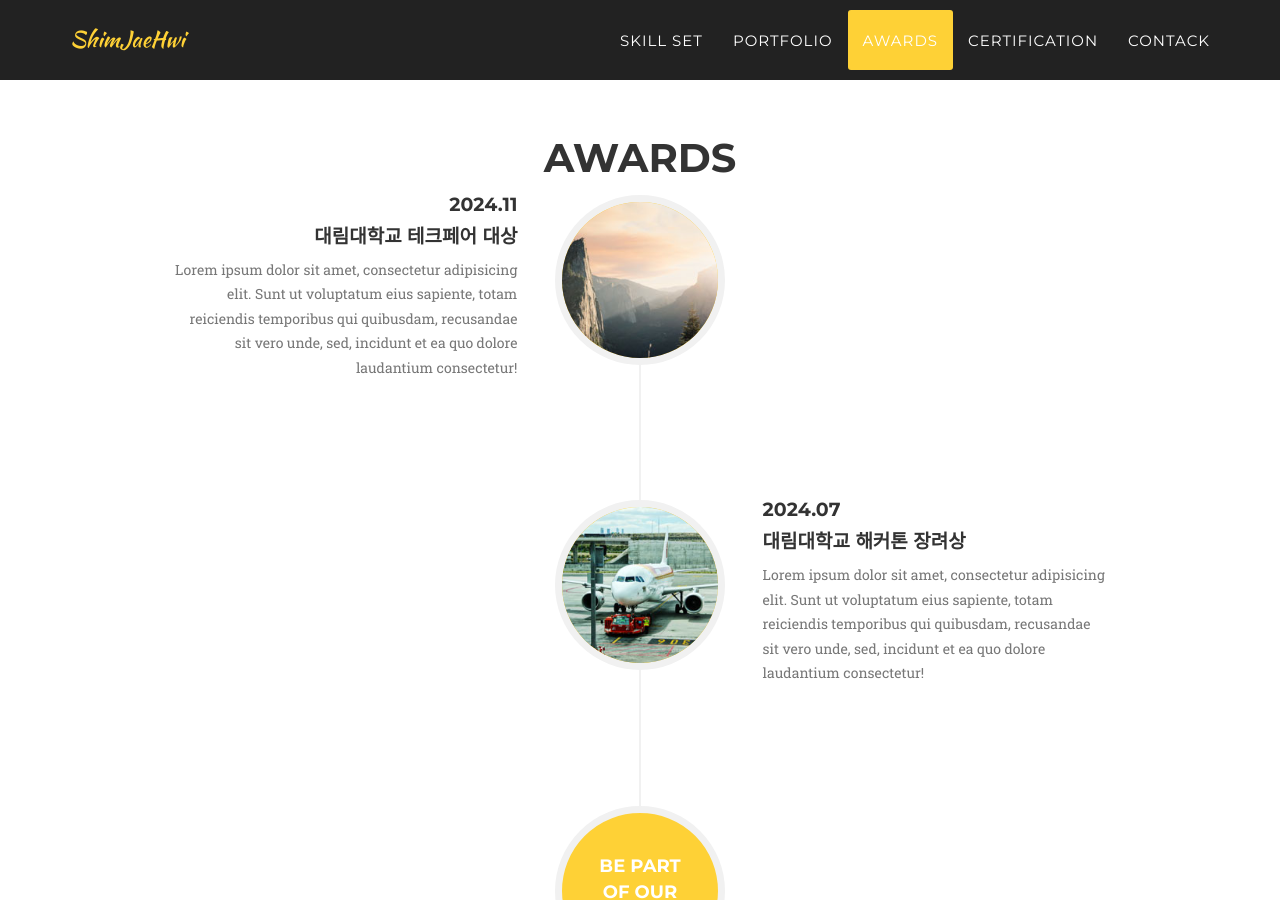
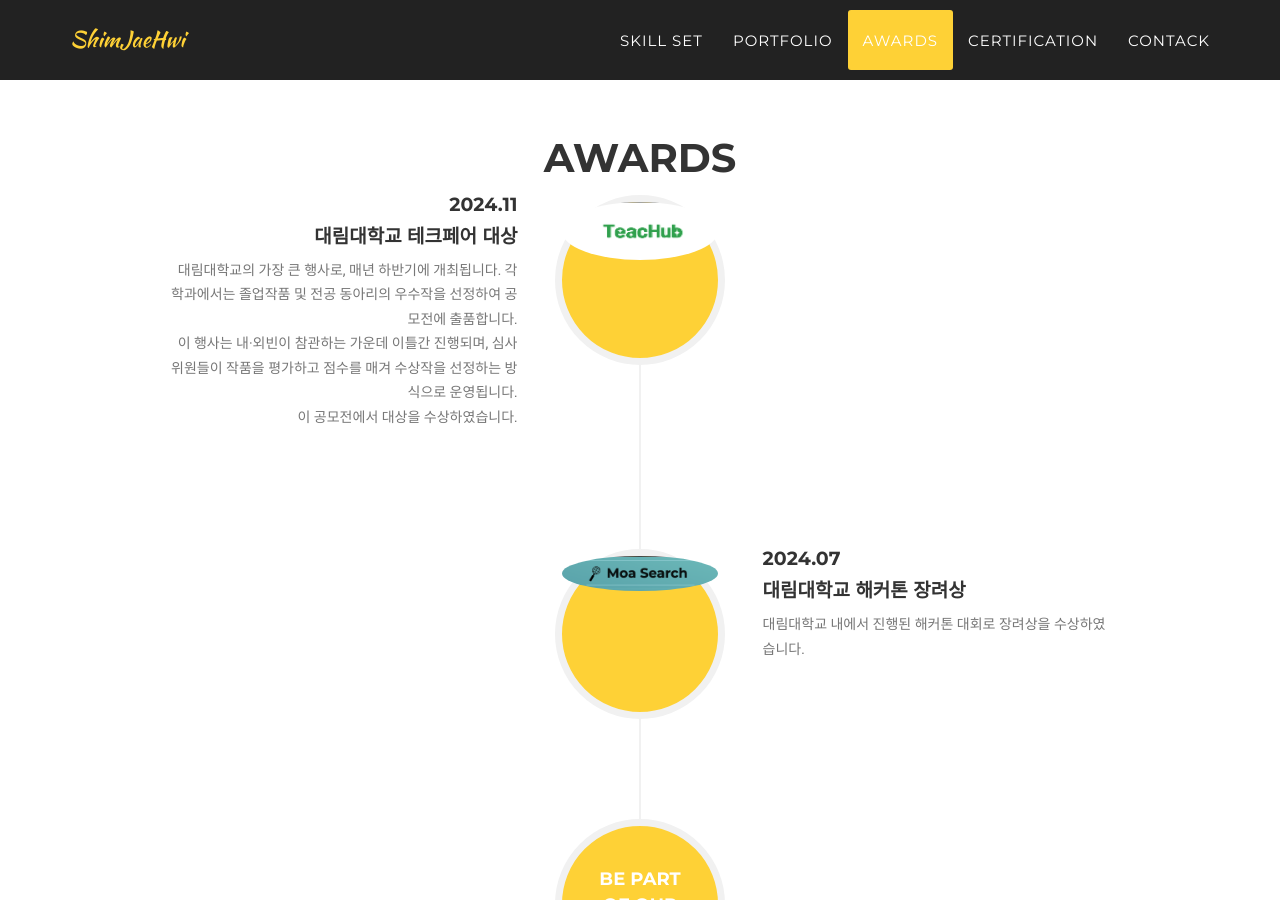
Before and after one commit to Jh214/JH214.github.io, a Jekyll site: the page built from index.html, in a window 1280 px wide and 900 px high, scrolled down 2787 px. Built offline with Jekyll 4.4.1, drawn with Linux system fonts in a browser that asks for light colours; some web fonts are replaced; the list of posts is cut into pages by our own code.

Commit message:
수상이력 수정

```diff
--- a/_includes/about.html
+++ b/_includes/about.html
@@ -19,7 +19,10 @@
                                 <h4 class="subheading">대림대학교 테크페어 대상</h4>
                             </div>
                             <div class="timeline-body">
-                                    <p class="text-muted">Lorem ipsum dolor sit amet, consectetur adipisicing elit. Sunt ut voluptatum eius sapiente, totam reiciendis temporibus qui quibusdam, recusandae sit vero unde, sed, incidunt et ea quo dolore laudantium consectetur!</p>
+                                <p class="text-muted">대림대학교의 가장 큰 행사로, 매년 하반기에 개최됩니다. 각 학과에서는 졸업작품 및 전공 동아리의 우수작을 선정하여
+                                    공모전에 출품합니다.<br>
+                                    이 행사는 내·외빈이 참관하는 가운데 이틀간 진행되며, 심사위원들이 작품을 평가하고 점수를 매겨 수상작을 선정하는 방식으로 운영됩니다.<br>
+                                    이 공모전에서 대상을 수상하였습니다.</p>
                             </div>
                         </div>
                     </li>
@@ -33,7 +36,7 @@
                                 <h4 class="subheading">대림대학교 해커톤 장려상</h4>
                             </div>
                             <div class="timeline-body">
-                                    <p class="text-muted">Lorem ipsum dolor sit amet, consectetur adipisicing elit. Sunt ut voluptatum eius sapiente, totam reiciendis temporibus qui quibusdam, recusandae sit vero unde, sed, incidunt et ea quo dolore laudantium consectetur!</p>
+                                <p class="text-muted">대림대학교 내에서 진행된 해커톤 대회로 장려상을 수상하였습니다.</p>
                             </div>
                         </div>
                     </li>
@@ -69,7 +72,8 @@
                         <div class="timeline-image">
                             <h4>Be Part
                                 <br>Of Our
-                                    <br>Story!</h4>
+                                <br>Story!
+                            </h4>
                         </div>
                     </li>
                 </ul>
```
Also changed, not shown: img/about/1.jpg, img/about/2.jpg, img/about/3.jpg (deleted), img/about/4.jpg (deleted), 3 other files. Lines whose indentation alone changed are shown as unchanged.
